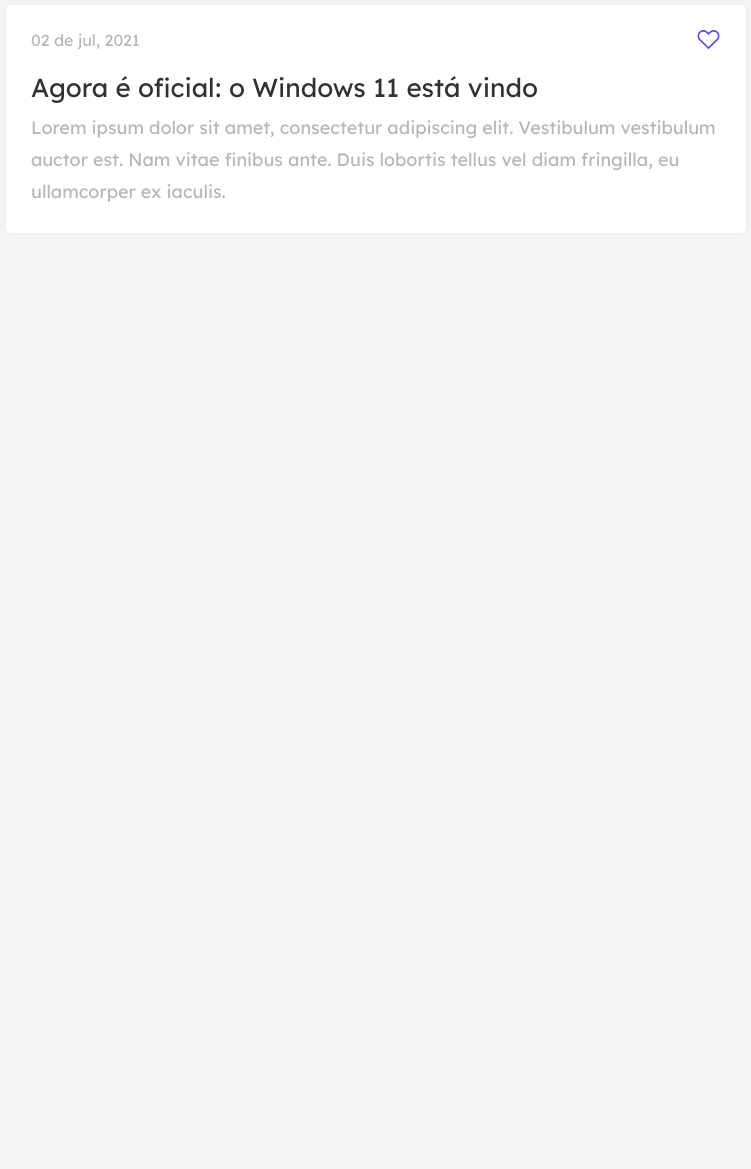
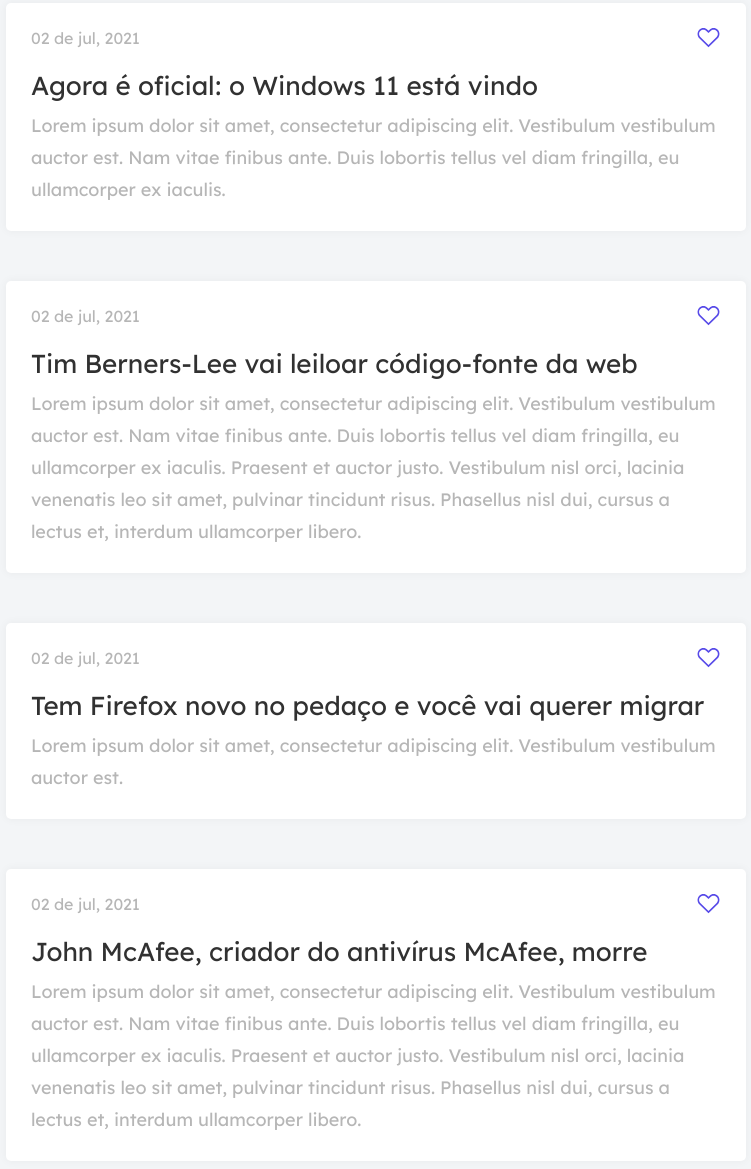
Before and after one commit to andrealvesaraujo/Blog_Tech, a plain HTML site: page index.html in a window 1280 px wide. Shown: the part 347-1516 px from the top of the page, without its empty margins (264-1015 px from the left). Before the commit the page ends 800 px from the top, so only its background shows below. Drawn offline with Linux system fonts and the light colour scheme.

Commit message:
Add all articles and hotfixes

```diff
--- a/index.html
+++ b/index.html
@@ -7,9 +7,8 @@
 
     <title>Blog Tech</title>
 
-    <link rel="stylesheet" href="/styles/variables.css">
-    <link rel="stylesheet" href="/styles/index.css">
-
+    <link rel="stylesheet" href="/styles/variables.css" />
+    <link rel="stylesheet" href="/styles/index.css" />
   </head>
   <body>
     <div class="content">
@@ -29,15 +28,48 @@
             <span>02 de jul, 2021</span>
             <img src="images/heart.svg" alt="Amei o post" />
           </div>
-          <h2>
-            Agora é oficial: o Windows 11 está vindo
-          </h2>
+          <h2>Agora é oficial: o Windows 11 está vindo</h2>
           <p>
             Lorem ipsum dolor sit amet, consectetur adipiscing elit. Vestibulum
             vestibulum auctor est. Nam vitae finibus ante. Duis lobortis tellus
             vel diam fringilla, eu ullamcorper ex iaculis.
           </p>
         </article>
+        <article class="container">
+          <div>
+            <span>02 de jul, 2021</span>
+            <img src="images/heart.svg" alt="Amei o post" />
+          </div>
+          <h2>Tim Berners-Lee vai leiloar código-fonte da web</h2>
+          <p>
+            Lorem ipsum dolor sit amet, consectetur adipiscing elit. Vestibulum
+            vestibulum auctor est. Nam vitae finibus ante. Duis lobortis tellus
+            vel diam fringilla, eu ullamcorper ex iaculis. Praesent et auctor
+            justo. Vestibulum nisl orci, lacinia venenatis leo sit amet,
+            pulvinar tincidunt risus. Phasellus nisl dui, cursus a lectus et,
+            interdum ullamcorper libero.
+          </p>
+        </article>
+        <article class="container">
+          <div>
+            <span>02 de jul, 2021</span>
+            <img src="images/heart.svg" alt="Amei o post" />
+          </div>
+          <h2>Tem Firefox novo no pedaço e você vai querer migrar</h2>
+          <p>
+            Lorem ipsum dolor sit amet, consectetur adipiscing elit. Vestibulum vestibulum auctor est.
+          </p>
+        </article>
+        <article class="container">
+          <div>
+            <span>02 de jul, 2021</span>
+            <img src="images/heart.svg" alt="Amei o post" />
+          </div>
+          <h2>John McAfee, criador do antivírus McAfee, morre</h2>
+          <p>
+            Lorem ipsum dolor sit amet, consectetur adipiscing elit. Vestibulum vestibulum auctor est. Nam vitae finibus ante. Duis lobortis tellus vel diam fringilla, eu ullamcorper ex iaculis. Praesent et auctor justo. Vestibulum nisl orci, lacinia venenatis leo sit amet, pulvinar tincidunt risus. Phasellus nisl dui, cursus a lectus et, interdum ullamcorper libero.
+          </p>
+        </article>
       </main>
     </div>
   </body>
--- a/styles/index.css
+++ b/styles/index.css
@@ -59,7 +59,6 @@ body{
 
 .content header div {
     background-color: rgba(255, 255, 255, 0.2);
-    border: .1rem solid transparent;
     border-radius: .5rem;
     display: flex;
     align-items: center;
@@ -98,6 +97,7 @@ body{
     padding: 2.2rem 2.5rem 2.5rem 2.5rem;
     width: 100%;
     height: auto;
+    margin-bottom: 5rem;
 }
 
 .content main .container div {
@@ -113,11 +113,6 @@ body{
     color: var(--text);
 }
 
-.content main .container div image {
-    width: 25px;
-    height: 25px;
-}
-
 .content main .container h2 {
     font-size: 2.6rem;
     line-height: 3.2rem;
```
